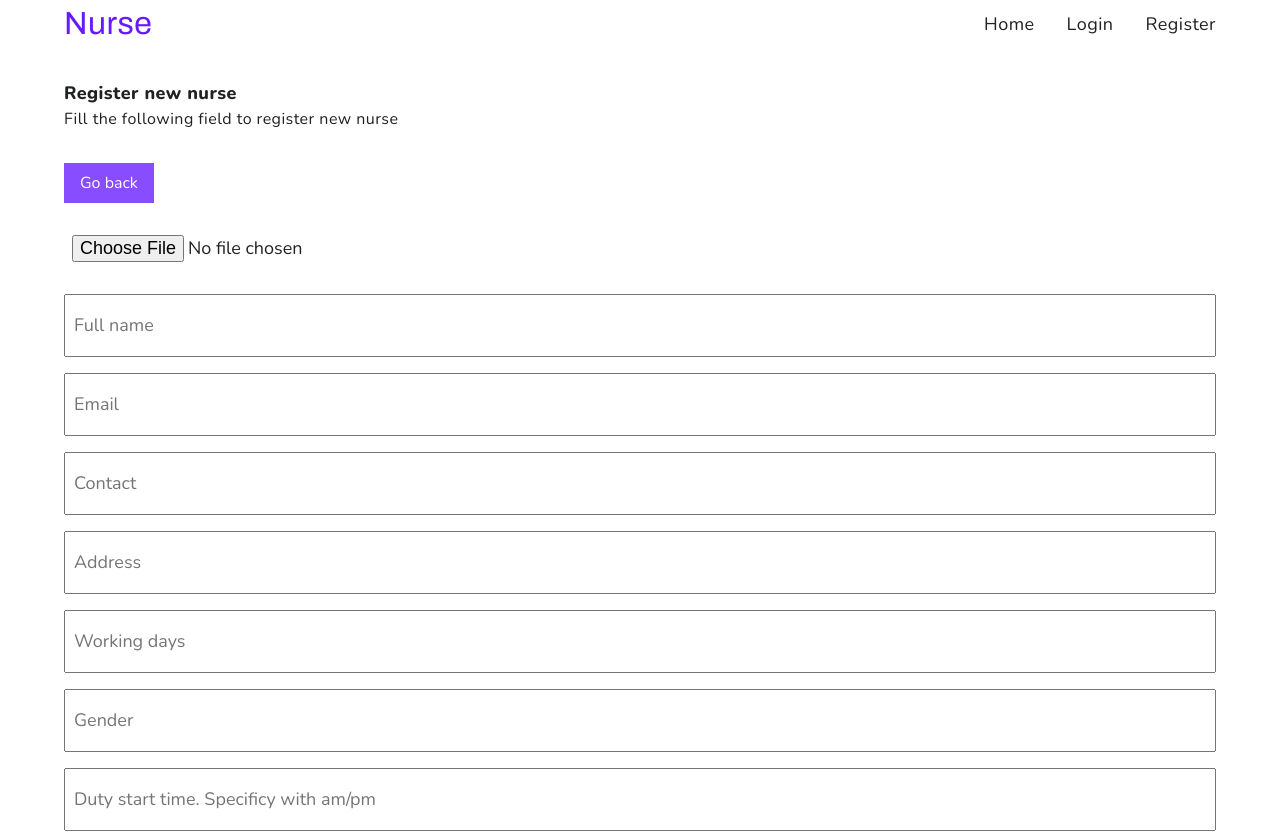
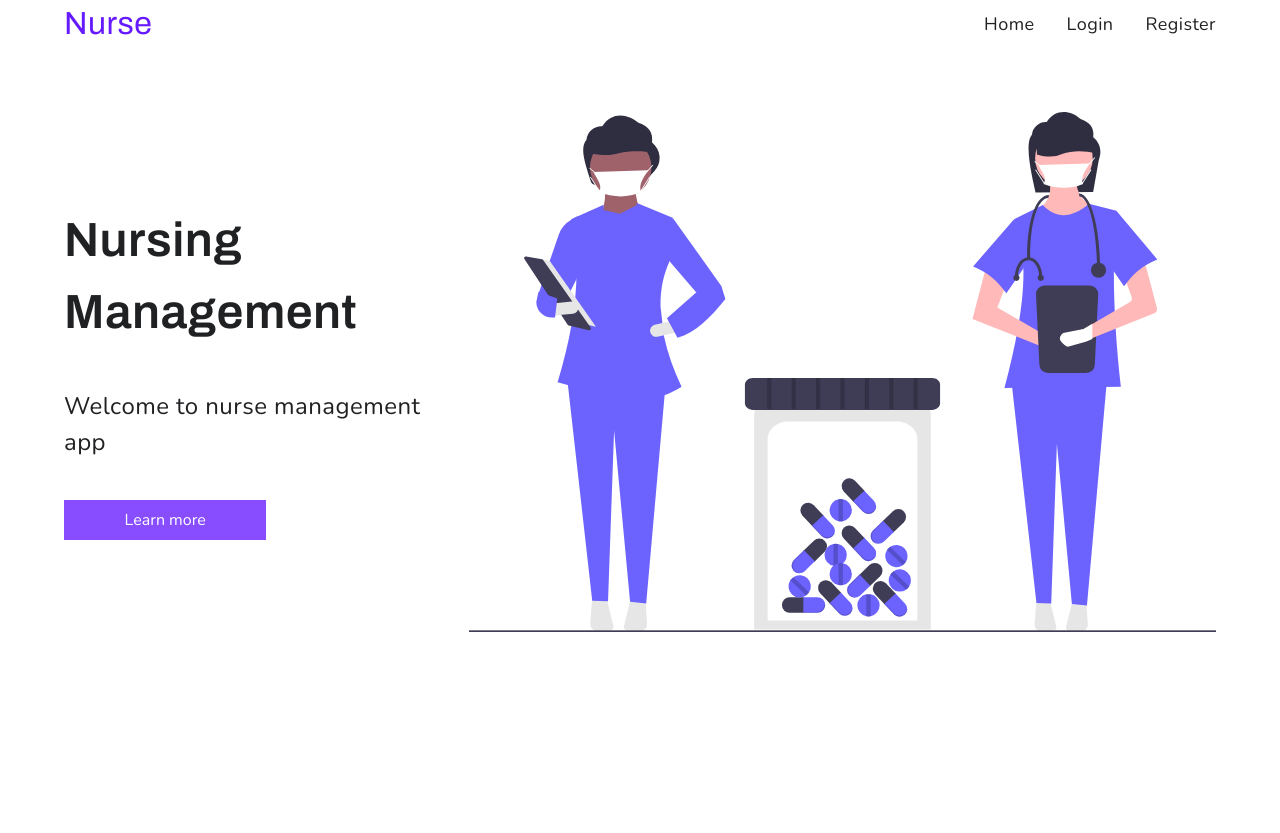
Before and after one commit to rajutamanglama63/nurse-management-app, a React (Create React App) app in the folder client/: page /nurses/new in a window 1280 px wide. Shown: the top 833 px of the page. After the commit the page ends 800 px from the top, so only its background shows below. Built offline with nearby package versions, Linux system fonts and the light colour scheme.

Commit message:
feat: safe routing applied

```diff
--- a/client/src/Router.js
+++ b/client/src/Router.js
@@ -6,8 +6,23 @@ import Signin from "./pages/signin/Signin";
 import List from "./pages/list/List";
 import Single from "./pages/single/Single";
 import New from "./pages/new/New";
+import { getCurrentUser } from "./utils/reuseableFunc";
+import { useSelector } from "react-redux";
+import { useEffect, useState } from "react";
 
 const Router = () => {
+  const authenticatedUser = getCurrentUser();
+  const auth = useSelector((state) => state.auth);
+
+  // this state is created to make this component re-render so that browser can reload and get actual state of localStorage.loggedInUser
+  const [isAuth, setIsAuth] = useState(false);
+  console.log("from router:", isAuth);
+
+  useEffect(() => {
+    if (auth.user.token) {
+      setIsAuth(true);
+    }
+  }, [auth.user.token]);
   return (
     <Routes>
       <Route path="/">
@@ -15,9 +30,12 @@ const Router = () => {
         <Route path="signup" element={<Signup />} />
         <Route path="signin" element={<Signin />} />
         <Route path="nurses">
-          <Route index element={<List />} />
-          <Route path="single/:nurseId" element={<Single />} />
-          <Route path="new" element={<New />} />
+          <Route index element={authenticatedUser ? <List /> : <Home />} />
+          <Route
+            path="single/:nurseId"
+            element={authenticatedUser ? <Single /> : <Home />}
+          />
+          <Route path="new" element={authenticatedUser ? <New /> : <Home />} />
         </Route>
       </Route>
     </Routes>
--- a/client/src/utils/reuseableFunc.js
+++ b/client/src/utils/reuseableFunc.js
@@ -8,7 +8,10 @@ export const setDataInLocalStorage = (name, data) => {
 
 export const getCurrentUser = () => {
   let user = null;
-  if (window.localStorage.getItem("loggedInUser")) {
+  if (
+    window.localStorage.getItem("loggedInUser") &&
+    window.localStorage.getItem("loggedInUser") !== undefined
+  ) {
     const data = JSON.parse(
       window.localStorage.getItem("loggedInUser")
     ).fullname;
```
